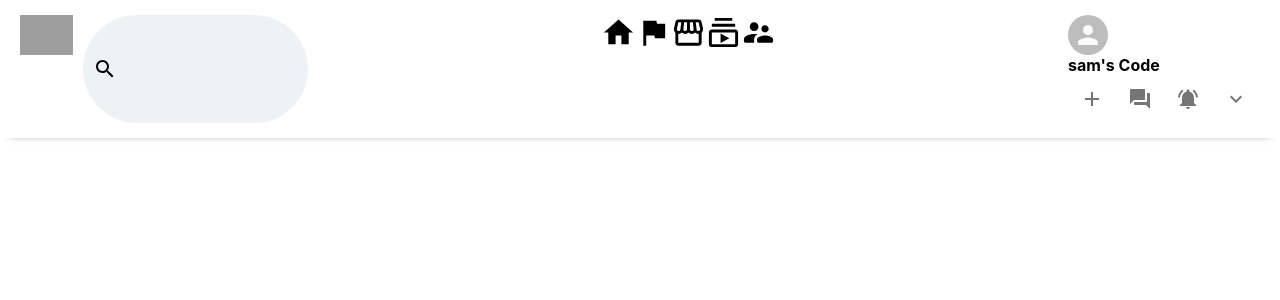
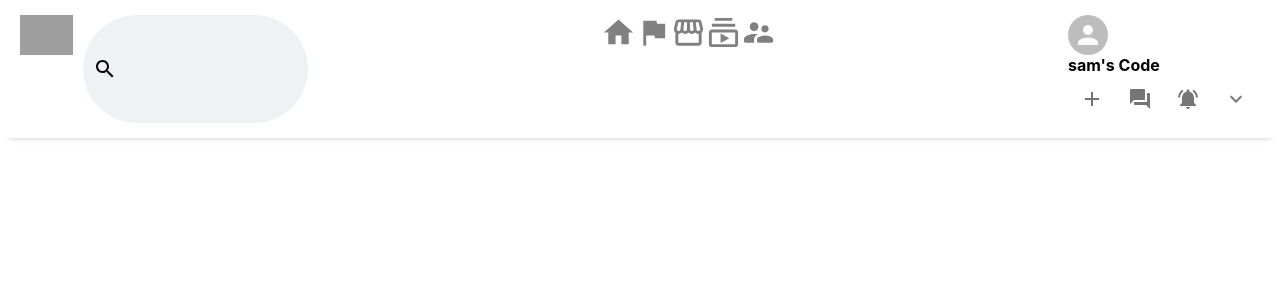
Before and after one commit to cleverCoader/reactjs-facebook-clone, a React (Create React App) app: page / in a window 1280 px wide. Shown: the top 300 px of the page. Built offline with nearby package versions, Linux system fonts and the light colour scheme; grey boxes are pictures that could not be loaded.

Commit message:
material ui gave this class to all of its icons

```diff
--- a/src/Header.css
+++ b/src/Header.css
@@ -45,3 +45,7 @@
     flex: 1;
     justify-content: center;
 }
+
+.header__option > .MuiSvgIcon-root{
+    color: grey;
+}
```
